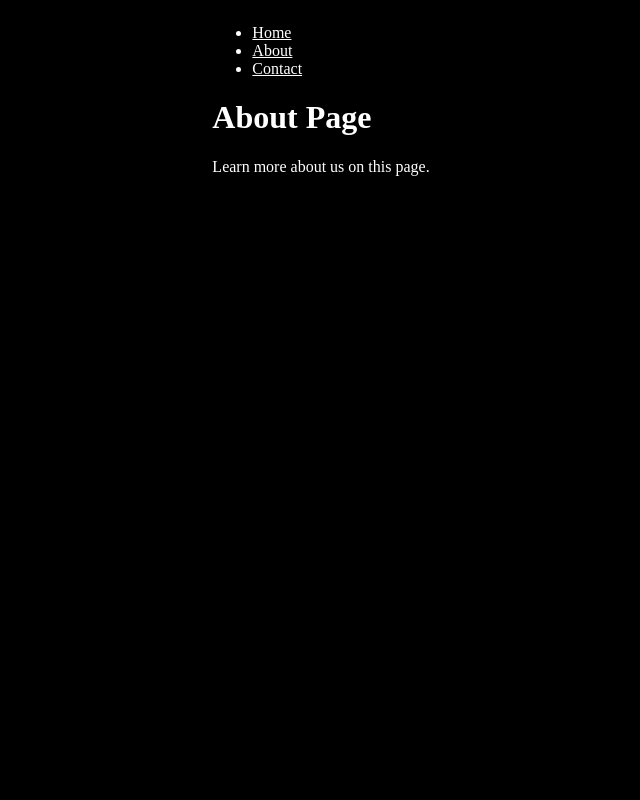
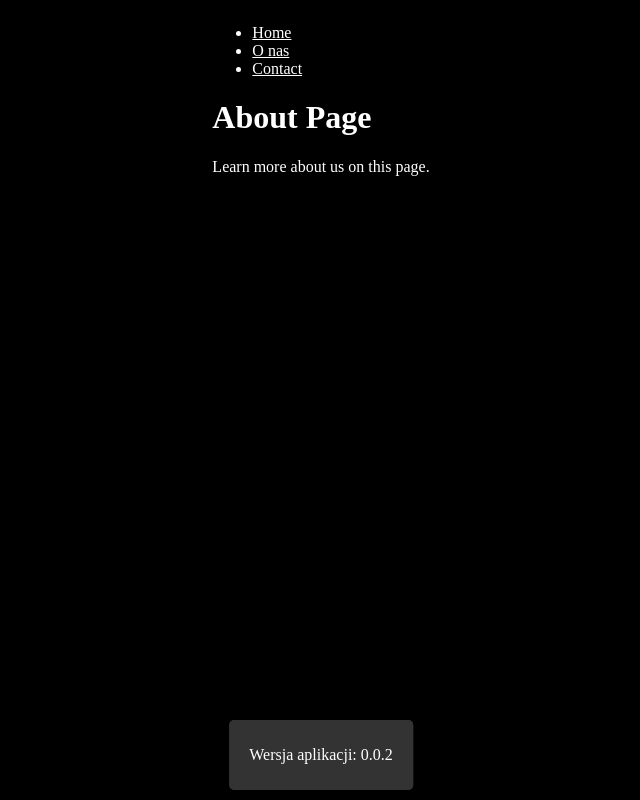
Before and after one commit to korszym/React, a React (Vite) app: page /React/about in a window 1280 px wide. Shown: the whole page, without its empty margins (319-959 px from the left). Built offline with nearby package versions, Linux system fonts and the light colour scheme.

Commit message:
dodanie infrmacji  o wersji

```diff
--- a/package.json
+++ b/package.json
@@ -2,7 +2,7 @@
   "homepage": "https://korszym.github.io/React/",
   "name": "reactpwa",
   "private": true,
-  "version": "0.0.0",
+  "version": "0.0.2",
   "type": "module",
   "scripts": {
     "predeploy": "npm run build",
--- /dev/null
+++ b/src/assets/components/Footer.jsx
@@ -0,0 +1,27 @@
+import React from 'react';
+import packageJson from '../../../package.json';
+
+const Footer = () => {
+  return (
+    <footer style={styles.footer}>
+      <p>Wersja aplikacji: {packageJson.version}</p>
+    </footer>
+  );
+};
+
+const styles = {
+  footer: {
+    position: 'fixed',
+    bottom: '10px',
+    left: '50%',
+    transform: 'translateX(-50%)',
+    backgroundColor: '#333',
+    color: '#fff',
+    padding: '10px 20px',
+    borderRadius: '5px',
+    boxShadow: '0 0 10px rgba(0, 0, 0, 0.1)',
+    zIndex: 1000,
+  },
+};
+
+export default Footer;
--- /dev/null
+++ b/src/assets/components/UpdateNotification.jsx
@@ -0,0 +1,36 @@
+import React from 'react';
+
+const UpdateNotification = ({ onUpdate }) => {
+  return (
+    <div style={styles.container}>
+      <p>Nowa wersja aplikacji jest dostępna!</p>
+      <button onClick={onUpdate} style={styles.button}>Odśwież</button>
+    </div>
+  );
+};
+
+const styles = {
+  container: {
+    position: 'fixed',
+    bottom: '10px',
+    left: '50%',
+    transform: 'translateX(-50%)',
+    backgroundColor: '#333',
+    color: '#fff',
+    padding: '10px 20px',
+    borderRadius: '5px',
+    boxShadow: '0 0 10px rgba(0, 0, 0, 0.1)',
+    zIndex: 1000,
+  },
+  button: {
+    marginLeft: '10px',
+    backgroundColor: '#ff9800',
+    color: '#fff',
+    border: 'none',
+    padding: '5px 10px',
+    cursor: 'pointer',
+    borderRadius: '3px',
+  },
+};
+
+export default UpdateNotification;
--- a/src/assets/components/navbar.jsx
+++ b/src/assets/components/navbar.jsx
@@ -9,7 +9,7 @@ const Navbar = () => {
           <Link to="//">Home</Link>
         </li>
         <li>
-          <Link to="/about">About</Link>
+          <Link to="/about">O nas</Link>
         </li>
         <li>
           <Link to="/contact">Contact</Link>
--- a/src/assets/pages/About.jsx
+++ b/src/assets/pages/About.jsx
@@ -1,10 +1,12 @@
 import React from 'react';
+import Footer from '../components/Footer';
 
 const About = () => {
   return (
     <div>
       <h1>About Page</h1>
       <p>Learn more about us on this page.</p>
+      <Footer></Footer>
     </div>
   );
 };
--- a/src/main.jsx
+++ b/src/main.jsx
@@ -1,24 +1,47 @@
-import React from 'react';
+import React, { useState } from 'react';
 import ReactDOM from 'react-dom/client';
 import App from './App';
 import './index.css';
 import { registerSW } from 'virtual:pwa-register';
+import UpdateNotification from './assets/components/UpdateNotification';
+import Footer from './assets/components/Footer';  // Importowanie komponentu Footer
 
-// Rejestracja Service Workera
-const updateSW = registerSW({
-  onNeedRefresh() {
-    // Powiadomienie użytkownika o nowej wersji
-    if (confirm('Nowa wersja jest dostępna. Czy chcesz odświeżyć?')) {
+const Main = () => {
+  const [showUpdate, setShowUpdate] = useState(false);
+  const [updateSW, setUpdateSW] = useState(null);
+
+  const handleUpdate = () => {
+    if (updateSW) {
       updateSW(true);
     }
-  },
-  onOfflineReady() {
-    console.log('Aplikacja jest gotowa do użycia offline');
-  },
-});
+  };
+
+  const onNeedRefresh = (update) => {
+    console.log('onNeedRefresh called');
+    setShowUpdate(true);
+    setUpdateSW(() => update);
+  };
+
+  const onOfflineReady = () => {
+    console.log('onOfflineReady called');
+  };
+
+  registerSW({
+    onNeedRefresh,
+    onOfflineReady,
+  });
+
+  return (
+    <>
+      <App />
+      {showUpdate && <UpdateNotification onUpdate={handleUpdate} />}
+      <Footer />  {/* Dodanie komponentu Footer */}
+    </>
+  );
+};
 
 ReactDOM.createRoot(document.getElementById('root')).render(
   <React.StrictMode>
-    <App />
+    <Main />
   </React.StrictMode>
 );
--- a/vite.config.js
+++ b/vite.config.js
@@ -3,9 +3,8 @@ import { defineConfig } from 'vite';
 import react from '@vitejs/plugin-react';
 import mkcert from 'vite-plugin-mkcert';
 
-// https://vitejs.dev/config/
 export default defineConfig({
-  base: '/React/', // Ustaw tutaj ścieżkę bazową repozytorium
+  base: '/React/',
   plugins: [
     react(),
     mkcert(),
@@ -20,7 +19,7 @@ export default defineConfig({
         theme_color: '#242424',
         background_color: '#242424',
         display: 'standalone',
-        start_url: '/React/', // Ustaw poprawną ścieżkę startową
+        start_url: '/React/',
         icons: [
           {
             src: 'icons/192x192.png',
```
